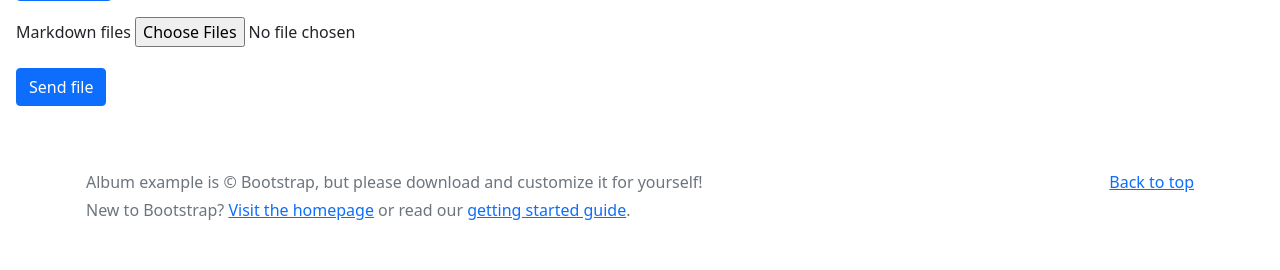
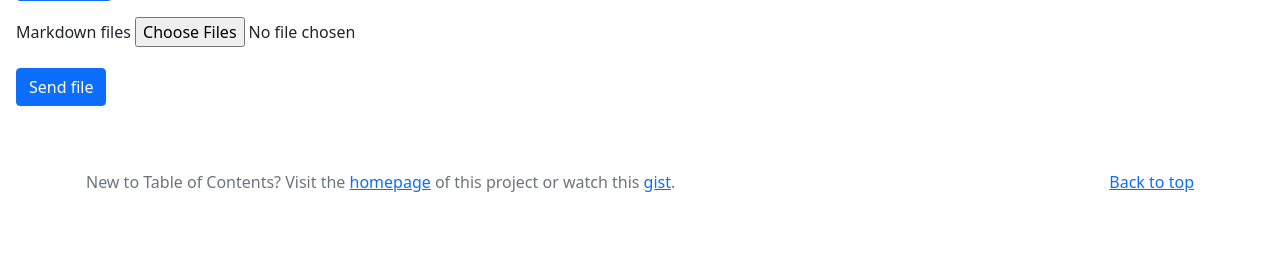
Before and after one commit to mezgoodle/TOC-generator, a Flask app: page / in a window 1280 px wide. Shown: the part 699-969 px from the top of the page. After the commit the page ends 891 px from the top, so only its background shows below. Run offline with Flask 2, Linux system fonts and the light colour scheme; some libraries are stand-ins or nearby versions.

Commit message:
Update footer.html

```diff
--- a/templates/includes/footer.html
+++ b/templates/includes/footer.html
@@ -3,7 +3,6 @@
       <p class="float-right mb-1">
         <a href="#">Back to top</a>
       </p>
-      <p class="mb-1">Album example is © Bootstrap, but please download and customize it for yourself!</p>
-      <p class="mb-0">New to Bootstrap? <a href="/">Visit the homepage</a> or read our <a href="/docs/5.0/getting-started/introduction/">getting started guide</a>.</p>
+      <p class="mb-0">New to Table of Contents? Visit the <a href="https://github.com/mezgoodle/TOC-generator" target="_blank">homepage</a> of this project or watch this <a href="https://gist.github.com/jonschlinkert/ac5d8122bfaaa394f896" target="_blank">gist</a>.</p>
     </div>
 </footer>
```
